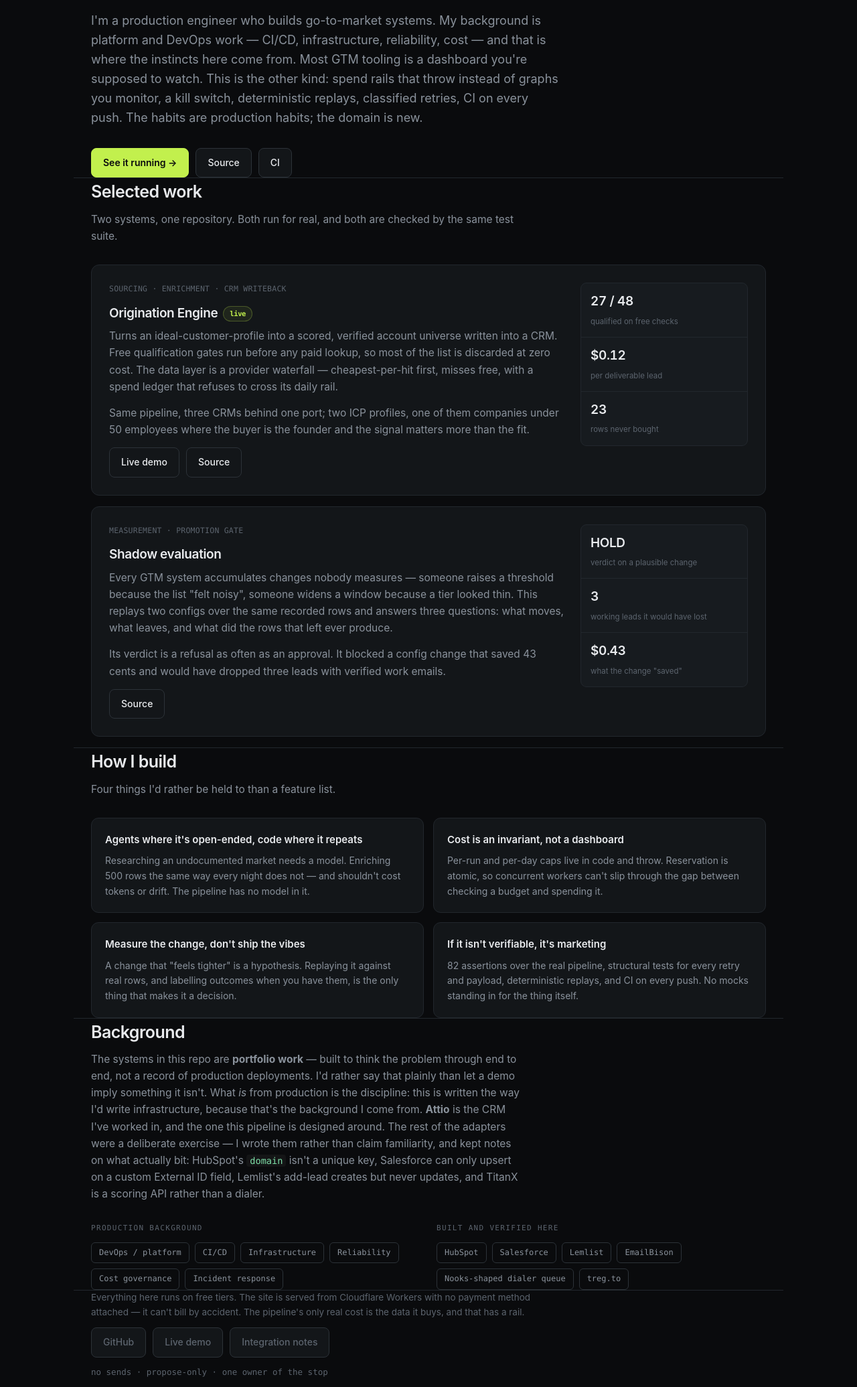
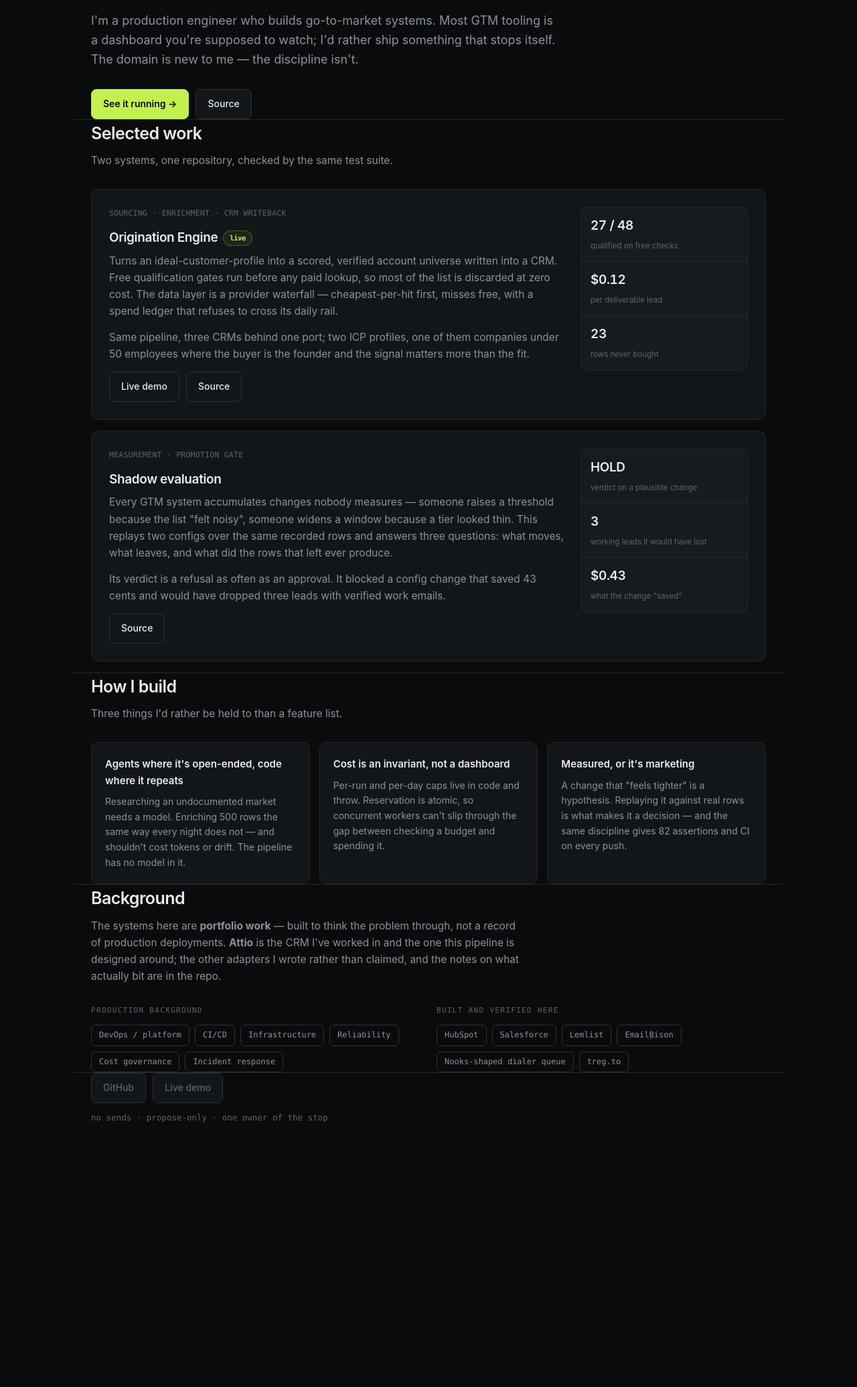
Before and after one commit to santoryudeadman/origination-engine, a website: page landing/index.html in a window 1280 px wide. Shown: the part 227-2298 px from the top of the page at 67% size. After the commit the page ends 1918 px from the top, so only its background shows below. Drawn offline with Linux system fonts and the light colour scheme.

Commit message:
editing pass: cut the repetition
The landing page stated its thesis three times — hero, 'how I build', and the
background paragraph — with overlapping examples each time. Now it says it once
and spends the rest on evidence.

- hero lede: 5 sentences -> 3. It no longer enumerates habits the next section
  enumerates again.
- 'how I build': 4 cards -> 3. 'Measure the change' and 'if it isn't verifiable'
  were the same point.
- background: dropped the duplicated gotcha list (it lives in integration-notes)
  and a sentence congratulating itself for being honest.
- footer: dropped the free-tier paragraph. That is an infra note, not a portfolio
  line, and it is already in HOSTING.md.
- 'Both run for real' -> 'checked by the same test suite'. It isn't production.
- demo page: removed 'The metric stack'. It listed metrics the pipeline does not
  produce, and the README already carries it. Show-don't-tell pages shouldn't
  show a plan. Removed the now-orphaned .mini CSS.

```diff
--- a/landing/index.html
+++ b/landing/index.html
@@ -60,11 +60,11 @@
   .pill { display:inline-block; font-family:var(--mono); font-size:10.5px; padding:2px 9px; border-radius:20px;
           border:1px solid #c2f04d40; background:#c2f04d12; color:var(--accent); margin-left:8px; vertical-align:2px; }
 
-  .grid4 { display:grid; grid-template-columns:repeat(2,1fr); gap:14px; }
-  @media (max-width:720px){ .grid4{grid-template-columns:1fr} }
-  .grid4 article { background:var(--panel); border:1px solid var(--line); border-radius:11px; padding:20px; }
-  .grid4 h4 { margin:0 0 8px; font-size:15px; font-weight:620; }
-  .grid4 p { margin:0; color:var(--muted); font-size:14px; }
+  .grid3 { display:grid; grid-template-columns:repeat(3,1fr); gap:14px; }
+  @media (max-width:860px){ .grid3{grid-template-columns:1fr} }
+  .grid3 article { background:var(--panel); border:1px solid var(--line); border-radius:11px; padding:20px; }
+  .grid3 h4 { margin:0 0 8px; font-size:15px; font-weight:620; }
+  .grid3 p { margin:0; color:var(--muted); font-size:14px; }
   code { font-family:var(--mono); font-size:.88em; color:var(--accent-2); background:#ffffff0a; padding:1px 5px; border-radius:4px; }
 
   .stack { display:flex; flex-wrap:wrap; gap:8px; }
@@ -99,22 +99,19 @@
   <p class="eyebrow">Production engineer · go-to-market systems</p>
   <h1>GTM systems that hold up <span class="dim">as software.</span></h1>
   <p class="lede">
-    I'm a production engineer who builds go-to-market systems. My background is platform and
-    DevOps work — CI/CD, infrastructure, reliability, cost — and that is where the instincts here
-    come from. Most GTM tooling is a dashboard you're supposed to watch. This is the other kind:
-    spend rails that throw instead of graphs you monitor, a kill switch, deterministic replays,
-    classified retries, CI on every push. The habits are production habits; the domain is new.
+    I'm a production engineer who builds go-to-market systems. Most GTM tooling is a dashboard
+    you're supposed to watch; I'd rather ship something that stops itself. The domain is new to
+    me — the discipline isn't.
   </p>
   <div class="row">
     <a class="btn primary" href="https://origination-engine.santoryudeadman.workers.dev" target="_blank" rel="noopener">See it running →</a>
     <a class="btn" href="https://github.com/santoryudeadman/origination-engine" target="_blank" rel="noopener">Source</a>
-    <a class="btn" href="https://github.com/santoryudeadman/origination-engine/actions" target="_blank" rel="noopener">CI</a>
   </div>
 </header>
 
 <section class="wrap" id="work">
   <h2>Selected work</h2>
-  <p class="sub">Two systems, one repository. Both run for real, and both are checked by the same test suite.</p>
+  <p class="sub">Two systems, one repository, checked by the same test suite.</p>
 
   <article class="card">
     <div>
@@ -170,8 +167,8 @@
 
 <section class="wrap" id="approach">
   <h2>How I build</h2>
-  <p class="sub">Four things I'd rather be held to than a feature list.</p>
-  <div class="grid4">
+  <p class="sub">Three things I'd rather be held to than a feature list.</p>
+  <div class="grid3">
     <article>
       <h4>Agents where it's open-ended, code where it repeats</h4>
       <p>Researching an undocumented market needs a model. Enriching 500 rows the same way every
@@ -183,14 +180,9 @@
          workers can't slip through the gap between checking a budget and spending it.</p>
     </article>
     <article>
-      <h4>Measure the change, don't ship the vibes</h4>
-      <p>A change that "feels tighter" is a hypothesis. Replaying it against real rows, and
-         labelling outcomes when you have them, is the only thing that makes it a decision.</p>
-    </article>
-    <article>
-      <h4>If it isn't verifiable, it's marketing</h4>
-      <p>82 assertions over the real pipeline, structural tests for every retry and payload,
-         deterministic replays, and CI on every push. No mocks standing in for the thing itself.</p>
+      <h4>Measured, or it's marketing</h4>
+      <p>A change that "feels tighter" is a hypothesis. Replaying it against real rows is what makes
+         it a decision — and the same discipline gives 82 assertions and CI on every push.</p>
     </article>
   </div>
 </section>
@@ -198,15 +190,11 @@
 <section class="wrap" id="stack">
   <h2>Background</h2>
   <p class="sub">
-    The systems in this repo are <strong>portfolio work</strong> — built to think the problem
-    through end to end, not a record of production deployments. I'd rather say that plainly than
-    let a demo imply something it isn't. What <em>is</em> from production is the discipline: this
-    is written the way I'd write infrastructure, because that's the background I come from.
-    <strong>Attio</strong> is the CRM I've worked in, and the one this pipeline is designed
-    around. The rest of the adapters were a deliberate exercise — I wrote them rather than claim
-    familiarity, and kept notes on what actually bit: HubSpot's <code>domain</code> isn't a unique
-    key, Salesforce can only upsert on a custom External ID field, Lemlist's add-lead creates but
-    never updates, and TitanX is a scoring API rather than a dialer.
+    The systems here are <strong>portfolio work</strong> — built to think the problem through, not a
+    record of production deployments. <strong>Attio</strong> is the CRM I've worked in and the one
+    this pipeline is designed around; the other adapters I wrote rather than claimed, and the
+    <a href="https://github.com/santoryudeadman/origination-engine/blob/main/docs/integration-notes.md" target="_blank" rel="noopener">notes on what actually bit</a>
+    are in the repo.
   </p>
   <div class="split2">
     <div>
@@ -227,15 +215,9 @@
 </section>
 
 <footer class="wrap">
-  <p>
-    Everything here runs on free tiers. The site is served from Cloudflare Workers with no payment
-    method attached — it can't bill by accident. The pipeline's only real cost is the data it buys,
-    and that has a rail.
-  </p>
   <p class="row">
     <a class="btn" href="https://github.com/santoryudeadman" target="_blank" rel="noopener">GitHub</a>
     <a class="btn" href="https://origination-engine.santoryudeadman.workers.dev" target="_blank" rel="noopener">Live demo</a>
-    <a class="btn" href="https://github.com/santoryudeadman/origination-engine/blob/main/docs/integration-notes.md" target="_blank" rel="noopener">Integration notes</a>
   </p>
   <p class="mono">no sends · propose-only · one owner of the stop</p>
 </footer>
--- a/site/data/run-mid-market.json
+++ b/site/data/run-mid-market.json
@@ -2,7 +2,7 @@
   "meta": {
     "icp": "mid-market",
     "run": "us-b2b-software-51-200",
-    "generated_at": "2026-10-13T21:29:57.553Z",
+    "generated_at": "2026-10-13T21:35:40.833Z",
     "reference_date": "2026-09-23",
     "icp_sha256": "7cf6f75a3dfb",
     "rules_sha256": "0ef1ad8709b8",
--- a/site/data/run-small-teams.json
+++ b/site/data/run-small-teams.json
@@ -2,7 +2,7 @@
   "meta": {
     "icp": "small-teams",
     "run": "us-small-teams-under-50",
-    "generated_at": "2026-10-13T21:29:57.436Z",
+    "generated_at": "2026-10-13T21:35:40.720Z",
     "reference_date": "2026-10-13",
     "icp_sha256": "c7ba90ac8d1c",
     "rules_sha256": "1225feca7c1c",
--- a/site/styles.css
+++ b/site/styles.css
@@ -180,7 +180,6 @@ table.leads tr.drop td { opacity: .48; }
 .splits3 article { background: var(--panel); border: 1px solid var(--line); border-radius: var(--r); padding: 20px; }
 .splits3 h3 { font-size: 15px; margin: 0 0 8px; font-weight: 600; }
 .splits3 p { margin: 0; color: var(--muted); font-size: 13.5px; line-height: 1.6; }
-.mini { margin: 0; padding: 0 0 0 16px; color: var(--muted); font-size: 13.5px; line-height: 1.9; }
 
 /* ── terminal ──────────────────────────────────────────────────────── */
 .terminal { background: #0c0e11; border: 1px solid var(--line); border-radius: var(--r); overflow: hidden; margin-bottom: 18px; }
```
Also changed, not shown: site/index.html (+0 -35 lines).
